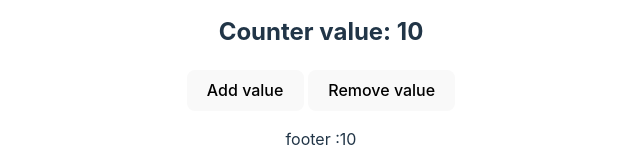
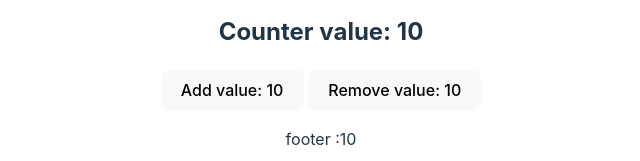
Before and after one commit to Ravi-29/Reactl, a React (Vite) app in the folder 02counter/: page / in a window 1280 px wide. Shown: the part 372-533 px from the top of the page, without its empty margins (319-959 px from the left). Built offline with nearby package versions, Linux system fonts and the light colour scheme.

Commit message:
Some Changes

```diff
--- a/02counter/src/App.jsx
+++ b/02counter/src/App.jsx
@@ -14,12 +14,14 @@ function App() {
     // setCounter((prevCounter) => prevCounter + 1)
     // setCounter((prevCounter) => prevCounter + 1)
 
-    if (counter < 20) {
-      console.log("Value Added", counter);
-      setCounter(counter + 1);
-  } else {
-      console.log("Cannot exceed 20");
-  }
+    setCounter(counter + 1);
+
+  //   if (counter < 20) {
+    // console.log("Value Added", counter);
+  //     setCounter(counter + 1);
+  // } else {
+  //     console.log("Cannot exceed 20");
+  // }
 
   }
 
@@ -28,7 +30,7 @@ function App() {
       // setCounter(counter - 1)
 
       if (counter > -5) {
-        console.log("Value Removed", counter);
+        // console.log("Value Removed", counter);
       setCounter(counter - 1)
     } else {
         console.log("Cannot exceed -5");
@@ -40,9 +42,9 @@ function App() {
     <h1>React !!!</h1>
     <h2>Counter value: {counter}</h2>
 
-    <button onClick={addValue}>Add value</button> {" "}
+      <button onClick={addValue}>Add value: {counter}</button> {" "}
 
-    <button onClick={removeValue}>Remove value</button>
+      <button onClick={removeValue}>Remove value: {counter}</button>
     <p>footer :{counter}</p>
     </>
   )
```
Also changed, not shown: 1 other file (tests, documents, lock files or other folders).
